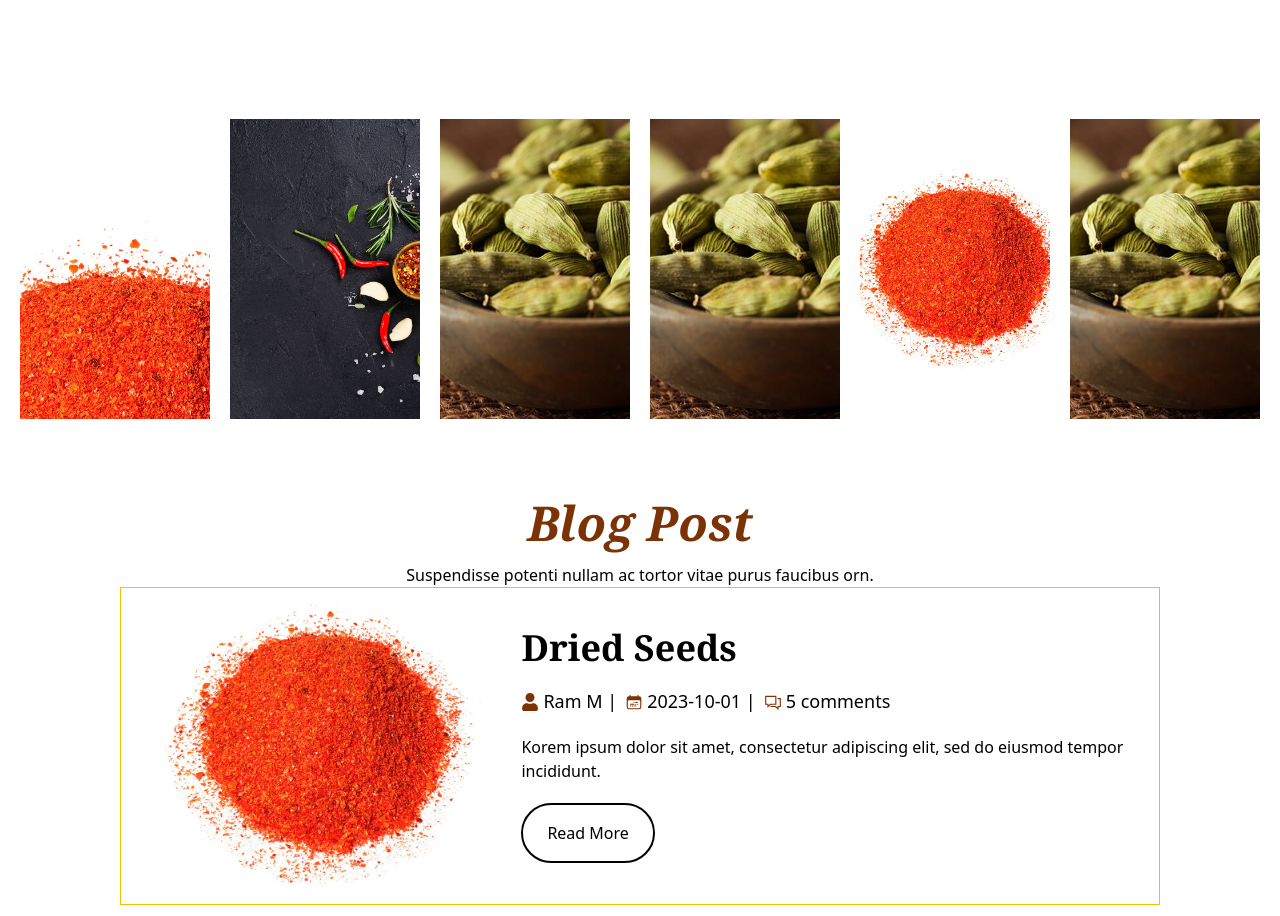
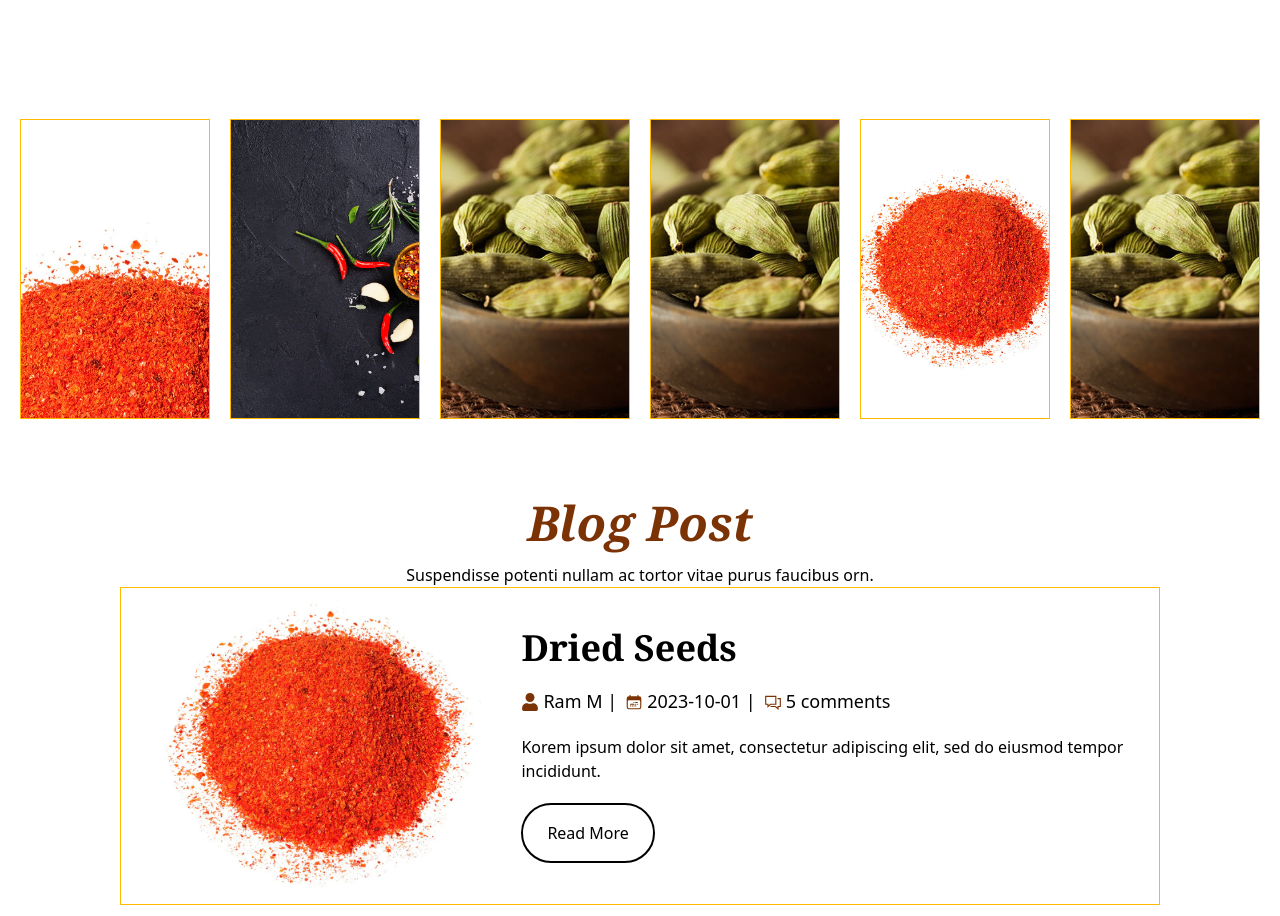
Before and after one commit to SaimrRazaAly/waffy_shop, a Next.js app: page / in a window 1280 px wide. Shown: the part 5022-5938 px from the top of the page. Built offline with nearby package versions, Linux system fonts and the light colour scheme.

Commit message:
small gub fixed

```diff
--- a/src/Components/Image_Gallery.jsx
+++ b/src/Components/Image_Gallery.jsx
@@ -4,7 +4,7 @@ import { Items_data } from "@/constants/data";
 
 const Image_Gallery = () => {
   return (
-    <div className="flex xl:flex-row my-20 flex-col gap-5 items-center justify-center md:px-5 overflow-hidden">
+    <div className="flex xl:flex-row my-20 flex-col gap-5 items-center justify-center md:px-5 overflow-hidden ">
       {Items_data.map((v, i) => {
         return (
           <Image_Gallery_Card
@@ -25,12 +25,12 @@ export default Image_Gallery;
 // =================== Card Component ================================
 export const Image_Gallery_Card = ({ image, title, desc, i }) => {
   return (
-    <div className="relative transition-all duration-500  w-full h-[300px] hover:scale-110  group overflow-hidden ">
-      <div
-        className={`relative xl:w-[200px] ${
-          i === 0 ? "xl:h-[660px]" : "xl:h-[300px]"
-        }`}
-      >
+    <div className="relative transition-all duration-500  w-full h-[300px] hover:scale-110  group overflow-hidden border border-amber-400">
+     <div
+  className={`relative w-full h-[300px] xl:w-[200px] ${
+    i === 0 ? "xl:h-[660px]" : "xl:h-[300px]"
+  }`}
+>
         <Image
           src={image}
           fill
```
